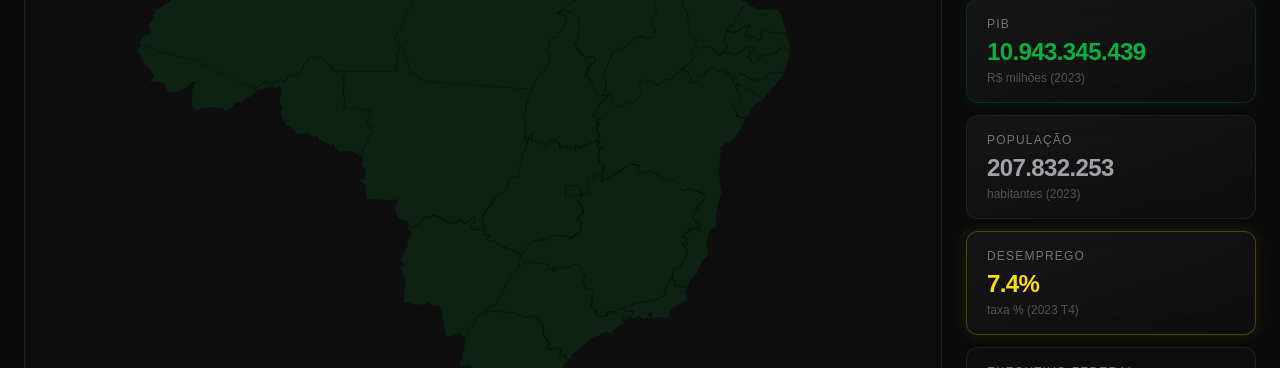
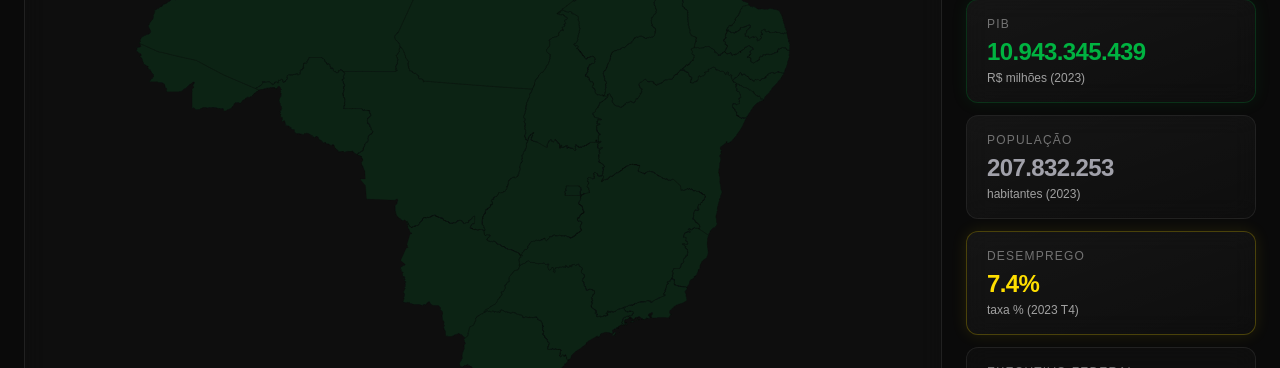
Before and after one commit to Husty-09/GovData-BR, a Next.js app: page /painel in a window 1280 px wide. Shown: the part 361-729 px from the top of the page. Built offline with nearby package versions, Linux system fonts and the light colour scheme; no server answers.

Commit message:
fix: corrigir roles ARIA, contraste e focus-visible nos componentes

```diff
--- a/src/components/BarraNavegacao.tsx
+++ b/src/components/BarraNavegacao.tsx
@@ -62,7 +62,7 @@ export function BarraNavegacao() {
         </motion.div>
 
         {/* Links */}
-        <nav className="flex items-center justify-center gap-6">
+        <nav aria-label="Navegacao principal" className="flex items-center justify-center gap-6">
           {links.map((link) => {
             const isActive = pathname === link.href;
             return (
--- a/src/components/CardMetrica.tsx
+++ b/src/components/CardMetrica.tsx
@@ -56,13 +56,15 @@ export function CardMetrica({
         y: -3,
         transition: { type: "spring", stiffness: 300, damping: 24 },
       }}
+      role="article"
       tabIndex={0}
       className="relative overflow-hidden rounded-xl border backdrop-blur-md px-5 py-4 bg-white/2"
       style={{
         borderColor: estilo.borderColor,
         boxShadow: estilo.boxShadow,
-        willChange: "transform",
       }}
+      onMouseEnter={(e) => { (e.currentTarget as HTMLElement).style.willChange = "transform"; }}
+      onMouseLeave={(e) => { (e.currentTarget as HTMLElement).style.willChange = "auto"; }}
     >
       <div
         className="absolute inset-0 opacity-0 hover:opacity-100 transition-opacity duration-300 pointer-events-none"
@@ -79,7 +81,7 @@ export function CardMetrica({
         {valor}
       </p>
       {descricao && (
-        <p className="text-xs text-neutral-600 mt-0.5">{descricao}</p>
+        <p className="text-xs text-neutral-400 mt-0.5">{descricao}</p>
       )}
     </motion.div>
   );
--- a/src/components/MotionDropdown.tsx
+++ b/src/components/MotionDropdown.tsx
@@ -104,12 +104,13 @@ export const MotionDropdown = React.forwardRef<
           style={menuStyle}
           className="min-w-48 origin-top-left rounded-xl border border-white/8 bg-[#0a0a0a]/90 backdrop-blur-xl shadow-lg ring-1"
         >
-          <div className="py-1 p-1 max-h-64 overflow-y-auto">
+          <div role="menu" className="py-1 p-1 max-h-64 overflow-y-auto">
             {children
               ? children
               : items?.map((item) => (
                   <button
                     key={item.value}
+                    role="menuitem"
                     onClick={() => {
                       item.onClick?.();
                       setIsOpen(false);
@@ -134,7 +135,7 @@ export const MotionDropdown = React.forwardRef<
         type="button"
         onClick={handleToggle}
         aria-expanded={isOpen}
-        aria-haspopup="listbox"
+        aria-haspopup="menu"
         className="inline-flex items-center justify-between w-full sm:w-48 px-4 py-2.5 rounded-xl border border-white/8 bg-white/2 backdrop-blur-md shadow-sm text-sm font-medium hover:bg-white/6 transition-colors focus-visible:outline-none focus-visible:ring-2 focus-visible:ring-white/20 focus-visible:ring-offset-2"
       >
         {label}
```
